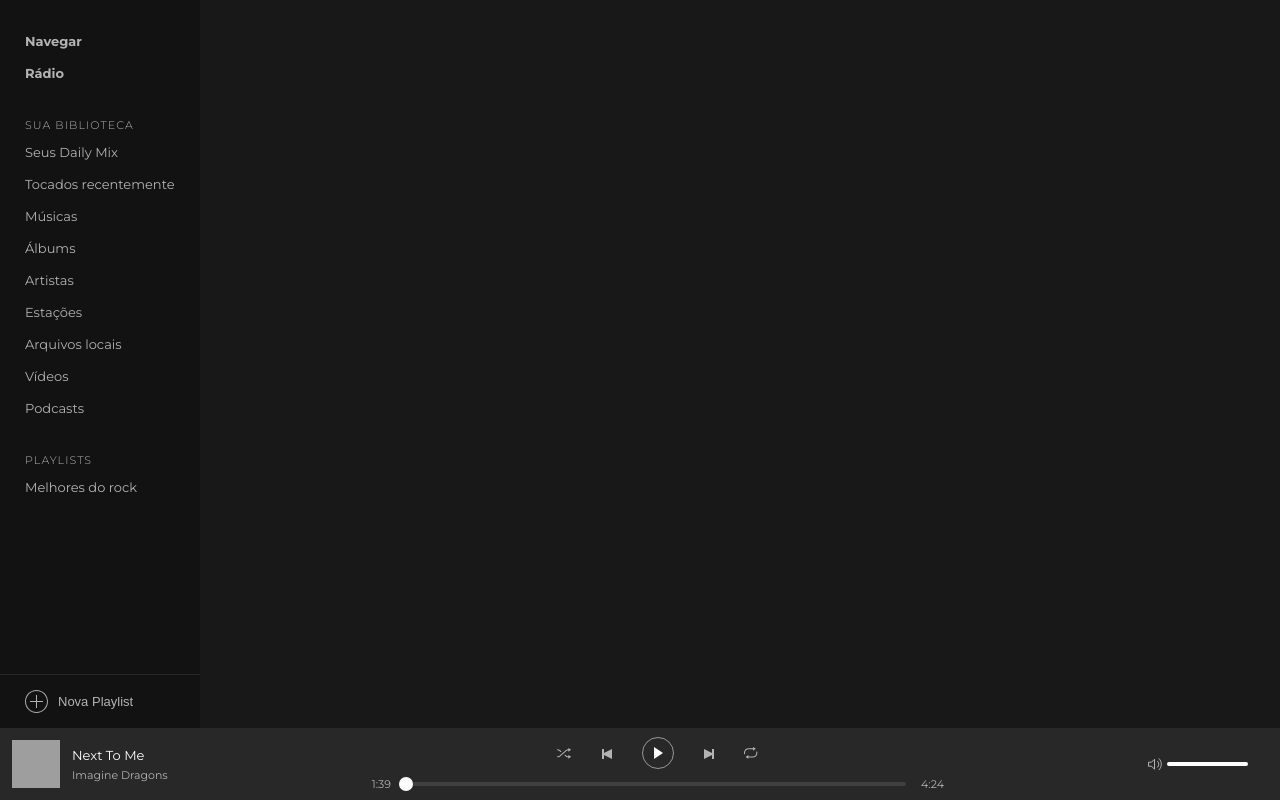
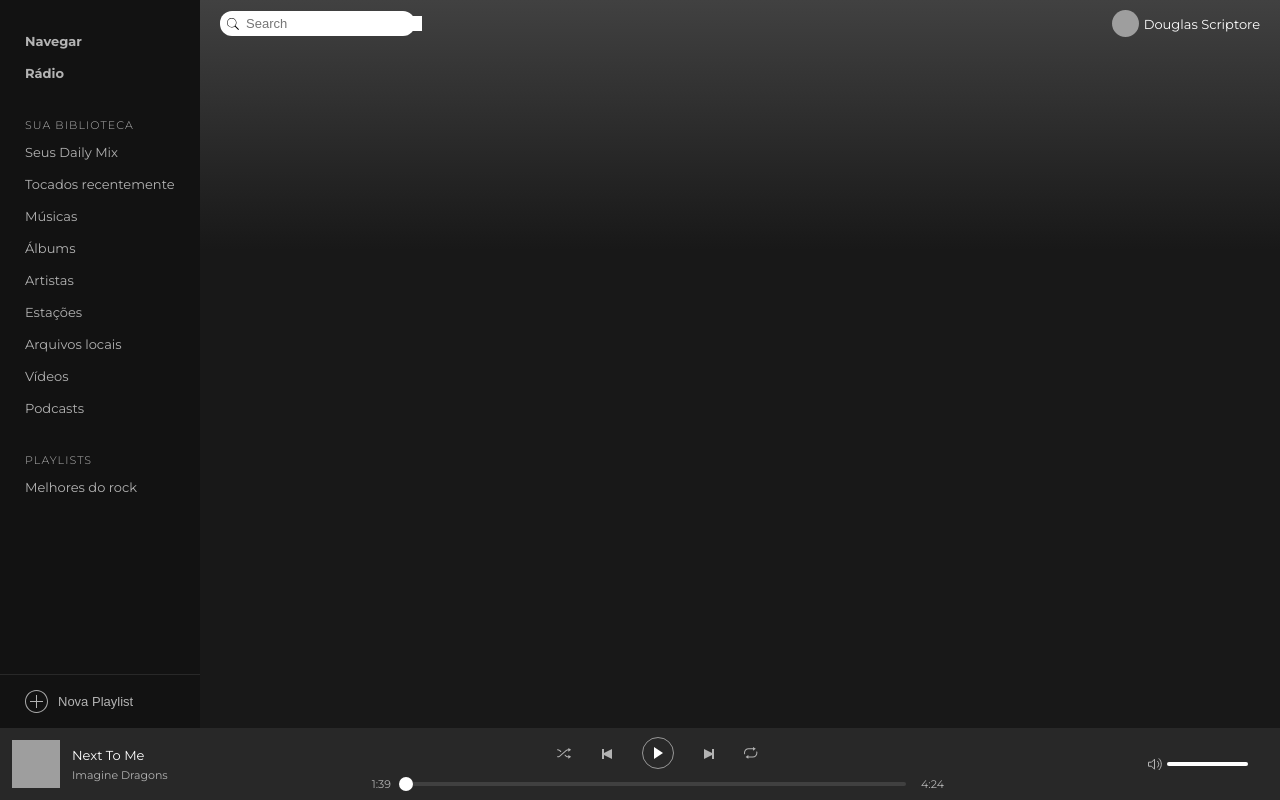
Before and after one commit to douglasscriptore/react_spotify, a React (Create React App) app: page / in a window 1280 px wide. Built offline with nearby package versions, Linux system fonts and the light colour scheme; grey boxes are pictures that could not be loaded.

Commit message:
criação do componente Header

```diff
--- a/src/App.js
+++ b/src/App.js
@@ -4,14 +4,18 @@ import GlobalStyle from './styles/global.js'
 
 import Sidebar from './components/Sidebar'
 import Player from './components/Player'
+import Header from './components/Header'
 
-import { Wrapper, Conteiner } from './styles/components'
+import { Wrapper, Conteiner, Content } from './styles/components'
 
 const App = () => (
   <Wrapper>
     <GlobalStyle />
     <Conteiner>
       <Sidebar />
+      <Content>
+        <Header />
+      </Content>
     </Conteiner>
     <Player />
   </Wrapper>
--- /dev/null
+++ b/src/components/Header/index.js
@@ -0,0 +1,21 @@
+import React from 'react'
+
+import { Container, Search, User } from './styles'
+
+const Header = () => (
+  <Container>
+    <Search>
+      <input placeholder='Search' />
+    </Search>
+
+    <User>
+      <img
+        src='https://avatars1.githubusercontent.com/u/3733634?v=4'
+        alt='Avatar'
+      />
+      Douglas Scriptore
+    </User>
+  </Container>
+)
+
+export default Header
--- /dev/null
+++ b/src/components/Header/styles.js
@@ -0,0 +1,41 @@
+import styled from 'styled-components'
+
+import SearchIcon from '../../assets/images/search.svg'
+
+export const Container = styled.header`
+  display: flex;
+  align-items: center;
+  justify-content: space-between;
+  margin: 10px 20px 0;
+`
+
+export const Search = styled.div`
+  display: flex;
+  align-items: center;
+  border-radius: 12px;
+  height: 25px;
+  width: 195px;
+  padding: 6px 7px 6px 26px;
+  background: #fff url(${SearchIcon}) no-repeat 7px center;
+
+  input {
+    flex: 1;
+    font-size: 13px;
+    color: #121212;
+    border: 0;
+  }
+`
+
+export const User = styled.div`
+  display: flex;
+  align-items: center;
+  font-size: 13px;
+  color: #fff;
+
+  img {
+    width: 27px;
+    height: 27px;
+    border-radius: 50%;
+    margin-right: 5px;
+  }
+`
--- a/src/styles/components.js
+++ b/src/styles/components.js
@@ -10,3 +10,14 @@ export const Conteiner = styled.div`
   flex: 1;
   display: flex;
 `
+
+export const Content = styled.div`
+  flex: 1;
+  display: flex;
+  flex-direction: column;
+
+  background: linear-gradient(to bottom, #414141 0%, #181818 100%), transparent;
+  background-size: 100% 250px, 100%;
+  background-repeat: no-repeat;
+  background-position: top;
+`
```
